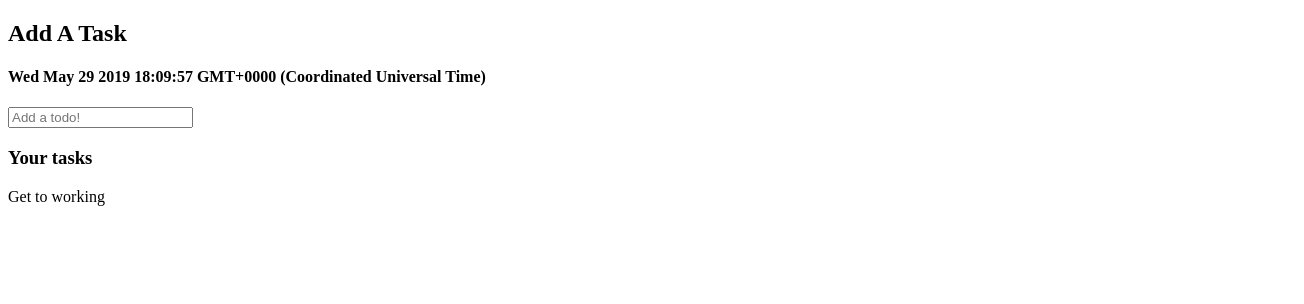
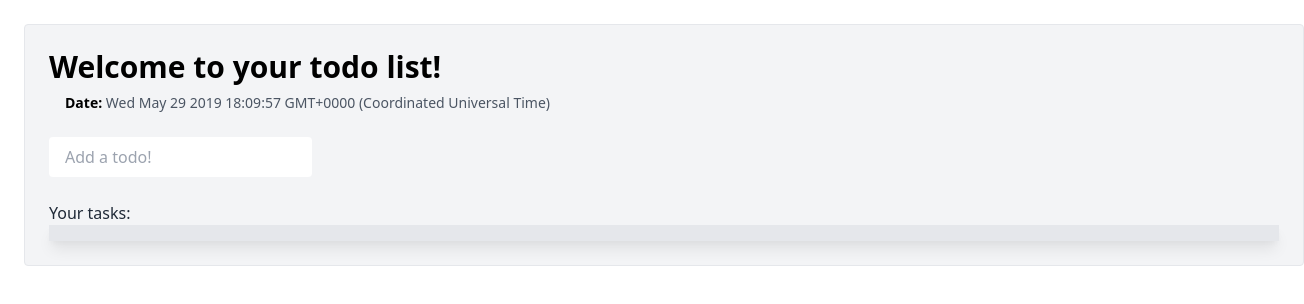
Before and after one commit to TrevorAbram/todo_js_app, a website: page index.html in a window 1280 px wide. Shown: the whole page, 1304 px wide, since content can reach past the window. Drawn offline with nearby package versions, Linux system fonts and the light colour scheme.

Commit message:
Added tailwind css styling

```diff
--- a/index.html
+++ b/index.html
@@ -4,19 +4,26 @@
     <meta charset="utf-8">
     <title>Basic Todo App by TrevCodesStuff</title>
     <link rel="stylesheet" href="app.css">
+    <link href="https://unpkg.com/tailwindcss@^1.0/dist/tailwind.min.css" rel="stylesheet">
+
   </head>
   <body>
-    <div class="container">
-      <h2>Add A Task</h2>
-      <h4 id='date'></h4>
+    <div class="container bg-gray-100 rounded p-6 border m-6 ">
+      <h2 class="text-3xl font-bold">Welcome to your todo list!</h2>
+      <div class=" px-4 py-2 rounded mb-4">
+        <h4 class="text-sm font-semibold">Date: <span class="text-sm font-normal text-gray-600 " id='date'></h4></span>
+      </div>
 
       <!-- Input for where you would add tasks -->
-      <input id="input" placeholder="Add a todo!">
+      <input class="px-4 py-2 rounded border-none mb-6"id="input" placeholder="Add a todo!">
 
       <!-- List of tasks from input above -->
-      <h3>Your tasks</h3>
-      <p>Get to working</p>
-      <ul id="tasks"></ul>
+      <h3 class="text-gray-800">Your tasks:</h3>
+      <div class="px-4 py-2 bg-gray-200 shadow-lg">
+        <ul id="tasks">
+
+        </ul>
+      </div>
     </div>
   </body>
   <script src="app.js" charset="utf-8"></script>
```
